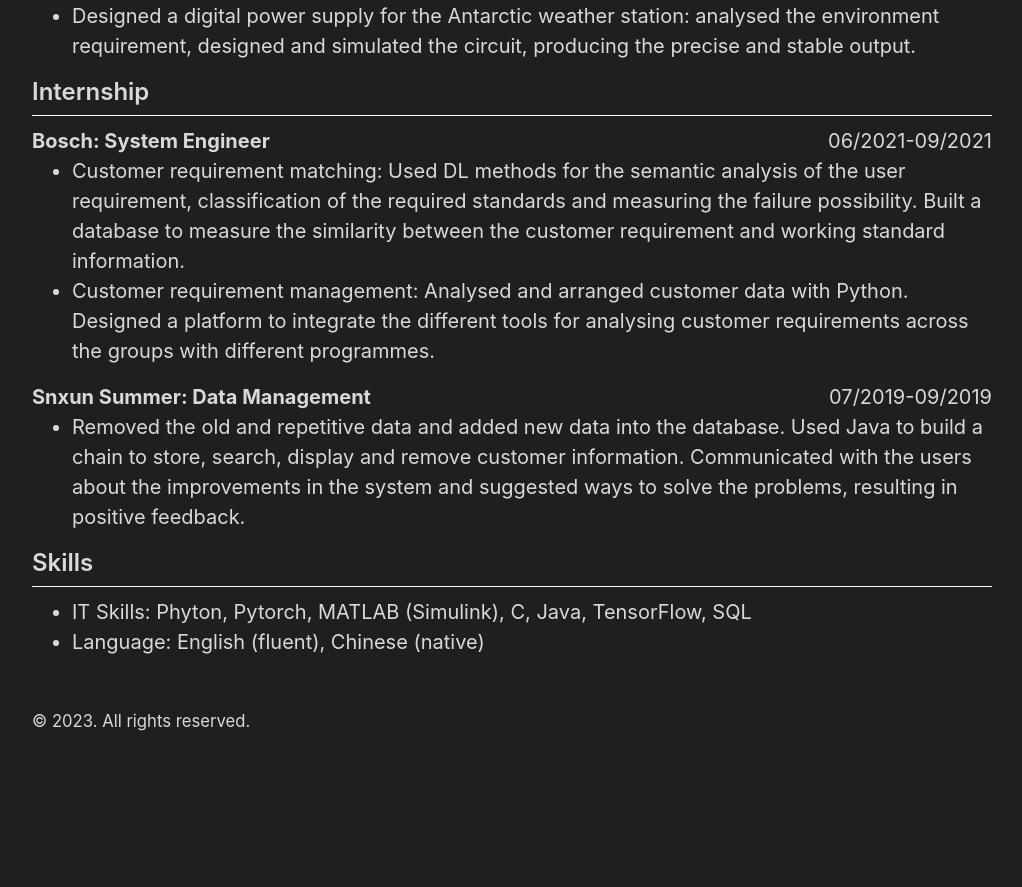
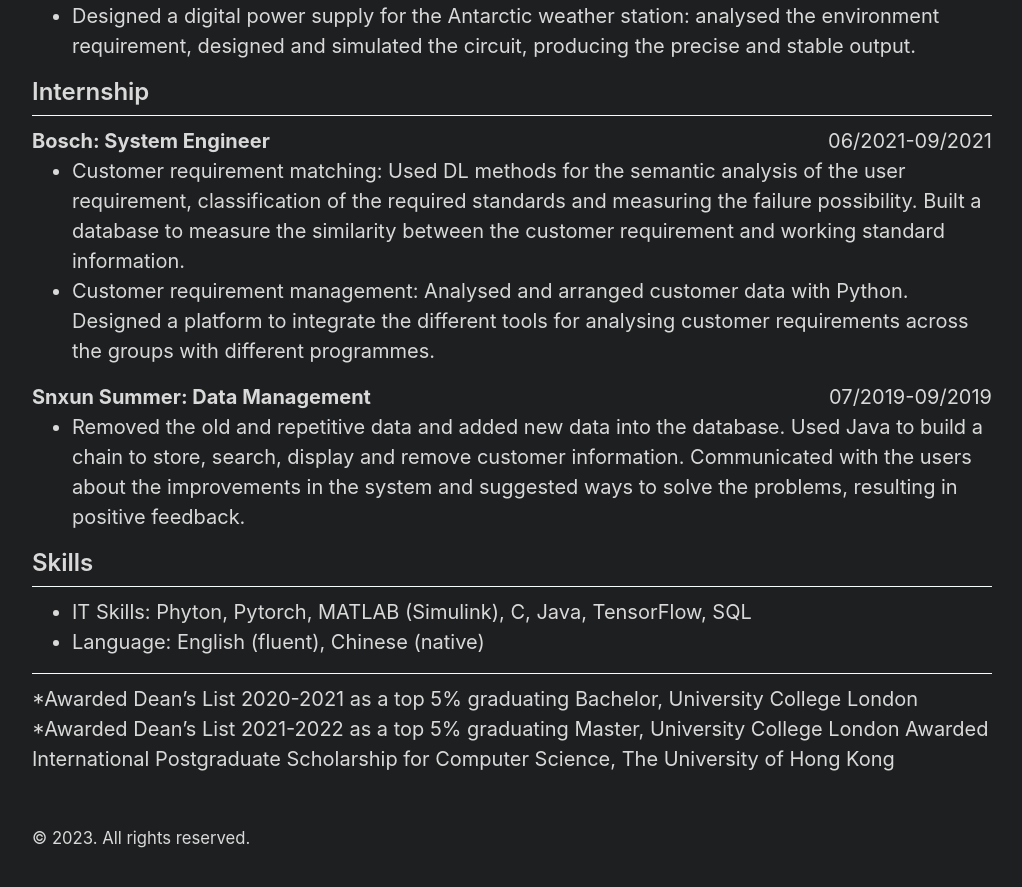
Before and after one commit to Zhao-Mingyang/zhao-mingyang.github.io, a Jekyll site: the page built from about.md, in a window 1280 px wide and 900 px high, scrolled down 1754 px. Shown: the top 887 px of the window, without its empty margins (128-1150 px from the left). Built offline with Jekyll 4.4.1, drawn with Linux system fonts in a browser that asks for light colours; before the commit the page ends 2537 px from its top, so only the background shows below that.

Commit message:
Update default.html

```diff
--- a/_layouts/default.html
+++ b/_layouts/default.html
@@ -103,6 +103,11 @@
 	<li> IT Skills: Phyton, Pytorch, MATLAB (Simulink), C, Java, TensorFlow, SQL </li>
 	<li> Language: English (fluent), Chinese (native) </li>
 	</ul>
+	<HR>
+		*Awarded Dean’s List 2020-2021 as a top 5% graduating Bachelor, University College London
+		*Awarded Dean’s List 2021-2022 as a top 5% graduating Master, University College London
+	Awarded International Postgraduate Scholarship for Computer Science, The University of Hong Kong
+
 
 
       </main>
```
